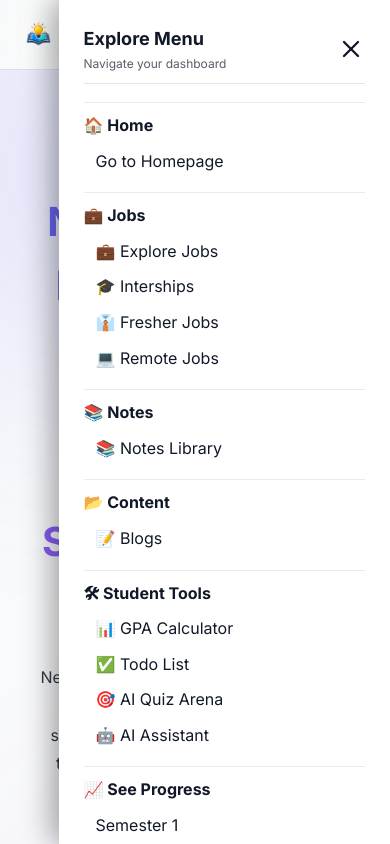
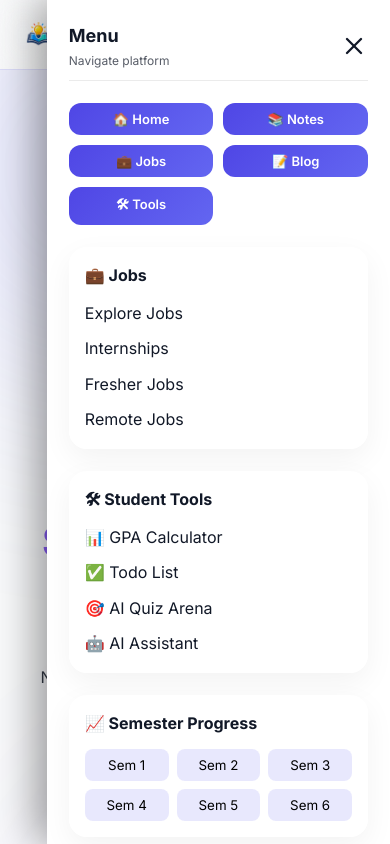
Before and after one commit to atulispro1/nextgen-study-hub, a React (Vite) app: page / in a window 390 px wide. Both pictures are taken after a click on the element 360 px from the left and 34 px from the top of the page. Shown: the top 844 px of the page. Built offline with nearby package versions, Linux system fonts and the light colour scheme.

Commit message:
favicon updates..

```diff
--- a/src/components/Navbar.jsx
+++ b/src/components/Navbar.jsx
@@ -145,7 +145,7 @@ export default function Navbar() {
             style={{
               width: "110px",
               height: "90px",
-              borderRadius: "8px"
+              borderRadius: "8px",
             }}
           />
 
@@ -172,7 +172,11 @@ export default function Navbar() {
           <div style={{ position: "relative" }}>
             <span
               style={{ cursor: "pointer" }}
-              onClick={() => setJobsOpen((prev) => !prev)}
+              onClick={() => {
+                const wasOpen = jobsOpen;
+                closeAllDropdowns();
+                setJobsOpen(!wasOpen);
+              }}
             >
               Jobs ▾
             </span>
@@ -240,7 +244,11 @@ export default function Navbar() {
           <div ref={notesRef} style={{ position: "relative" }}>
             <span
               style={{ cursor: "pointer" }}
-              onClick={() => setNotesOpen((prev) => !prev)}
+              onClick={() => {
+                const wasOpen = notesOpen;
+                closeAllDropdowns();
+                setNotesOpen(!wasOpen);
+              }}
             >
               Notes ▾
             </span>
@@ -285,7 +293,9 @@ export default function Navbar() {
             <span
               style={{ cursor: "pointer" }}
               onClick={() => {
-                setLegalOpen((prev) => !prev);
+                const wasOpen = contentOpen;
+                closeAllDropdowns();
+                setContentOpen(!wasOpen);
               }}
             >
               Legal ▾
@@ -345,7 +355,11 @@ export default function Navbar() {
           <div ref={contentRef} style={{ position: "relative" }}>
             <span
               style={{ cursor: "pointer" }}
-              onClick={() => setContentOpen((prev) => !prev)}
+              onClick={() => {
+                const wasOpen = toolsOpen;
+                closeAllDropdowns();
+                setToolsOpen(!wasOpen);
+              }}
             >
               Content ▾
             </span>
@@ -390,8 +404,9 @@ export default function Navbar() {
             <span
               style={{ cursor: "pointer" }}
               onClick={() => {
-                navigate("/student-tools");
-                setToolsOpen(!toolsOpen);
+                const wasOpen = toolsOpen;
+                closeAllDropdowns();
+                setToolsOpen(!wasOpen);
               }}
             >
               Student Tools ▾
@@ -463,7 +478,11 @@ export default function Navbar() {
           <div ref={progressRef} style={{ position: "relative" }}>
             <span
               style={{ cursor: "pointer" }}
-              onClick={() => setProgressDropdown((prev) => !prev)}
+              onClick={() => {
+                const wasOpen = progressDropdown;
+                closeAllDropdowns();
+                setProgressDropdown(!wasOpen);
+              }}
             >
               See Progress (Semester) ▾
             </span>
@@ -514,7 +533,11 @@ export default function Navbar() {
           <div style={{ position: "relative" }}>
             <span
               style={{ cursor: "pointer" }}
-              onClick={() => setContactsOpen((prev) => !prev)}
+              onClick={() => {
+                const wasOpen = contactsOpen;
+                closeAllDropdowns();
+                setContactsOpen(!wasOpen);
+              }}
             >
               Contacts ▾
             </span>
@@ -664,15 +687,13 @@ export default function Navbar() {
 
             <label htmlFor="themeSwitch">
               <div className="toggle-circle">
-
                 <svg className="sun" viewBox="0 0 24 24" fill="currentColor">
-        <circle cx="12" cy="12" r="5"/>
+                  <circle cx="12" cy="12" r="5" />
                 </svg>
 
                 <svg className="moon" viewBox="0 0 24 24" fill="currentColor">
-        <path d="M12 2a9 9 0 100 18 7 7 0 110-14z"/>
+                  <path d="M12 2a9 9 0 100 18 7 7 0 110-14z" />
                 </svg>
-
               </div>
             </label>
           </div>
@@ -688,7 +709,8 @@ export default function Navbar() {
         </div>
       </nav>
 
-      {/* MOBILE PANEL */}
+      {/* mobile view */}
+
       {mobileOpen && (
         <div
           className="fade-in"
@@ -696,138 +718,114 @@ export default function Navbar() {
             position: "fixed",
             top: 0,
             right: 0,
-            width: "85%",
+            width: "88%",
             height: "100vh",
-            background: theme === "dark" ? "#12121a" : "#ffffff",
-            padding: "25px",
+            background: theme === "dark" ? "#0f172a" : "#ffffff",
+            padding: "22px",
             zIndex: 2000,
             display: "flex",
             flexDirection: "column",
-            gap: "18px",
-            boxShadow: "-5px 0 30px rgba(0,0,0,0.4)",
+            gap: "22px",
+            boxShadow: "-10px 0 40px rgba(0,0,0,0.4)",
             overflowY: "auto",
           }}
         >
           {/* HEADER */}
+
           <div
             style={{
               display: "flex",
               justifyContent: "space-between",
               alignItems: "center",
-              paddingBottom: "10px",
               borderBottom:
                 theme === "dark"
-                  ? "1px solid rgba(255,255,255,0.1)"
-                  : "1px solid rgba(0,0,0,0.1)",
+                  ? "1px solid rgba(255,255,255,0.08)"
+                  : "1px solid rgba(0,0,0,0.08)",
+              paddingBottom: "10px",
             }}
           >
             <div>
-              <div style={{ fontSize: "18px", fontWeight: "700" }}>
-                Explore Menu
-              </div>
+              <div style={{ fontWeight: "700", fontSize: "18px" }}>Menu</div>
               <div style={{ fontSize: "12px", opacity: 0.7 }}>
-                Navigate your dashboard
+                Navigate platform
               </div>
             </div>
 
             <X
               size={28}
+              onClick={() => setMobileOpen(false)}
               style={{ cursor: "pointer" }}
-              onClick={() => setMobileOpen(false)}
             />
           </div>
 
-          {/* USER INFO SECTION */}
-          {isLoggedIn ? (
-            <div
-              style={{
-                display: "flex",
-                alignItems: "center",
-                gap: "12px",
-                padding: "12px",
-                borderRadius: "10px",
-                background:
-                  theme === "dark"
-                    ? "rgba(255,255,255,0.05)"
-                    : "rgba(0,0,0,0.04)",
-              }}
-            >
-              <div
-                style={{
-                  width: "45px",
-                  height: "45px",
-                  borderRadius: "50%",
-                  background: "linear-gradient(135deg,#6366f1,#8b5cf6)",
-                  display: "flex",
-                  alignItems: "center",
-                  justifyContent: "center",
-                  color: "white",
-                  fontWeight: "600",
-                }}
-              >
-                {user?.email?.charAt(0)?.toUpperCase()}
-              </div>
-
-              <div>
-                <div style={{ fontSize: "14px", fontWeight: "600" }}>
-                  {user?.email}
-                </div>
-                <div style={{ fontSize: "12px", opacity: 0.7 }}>
-                  Role: {role}
-                </div>
-              </div>
-            </div>
-          ) : null}
-
-          {/* NAVIGATION LINKS */}
+          {/* QUICK NAVIGATION */}
 
           <div
             style={{
-              paddingTop: "10px",
-              borderTop:
-                theme === "dark"
-                  ? "1px solid rgba(255,255,255,0.08)"
-                  : "1px solid rgba(0,0,0,0.08)",
-            }}
-          >
-            <strong>🏠 Home</strong>
-
-            <div
-              style={{
-                marginTop: "10px",
-                paddingLeft: "12px",
-                display: "flex",
-                flexDirection: "column",
+              display: "grid",
+              gridTemplateColumns: "1fr 1fr",
               gap: "10px",
             }}
           >
-              <span
+            <button
+              className="btn-primary btn-small"
               onClick={() => {
                 navigate("/");
                 setMobileOpen(false);
               }}
             >
-                Go to Homepage
-              </span>
-            </div>
+              🏠 Home
+            </button>
+
+            <button
+              className="btn-primary btn-small"
+              onClick={() => {
+                navigate("/notes-library");
+                setMobileOpen(false);
+              }}
+            >
+              📚 Notes
+            </button>
+
+            <button
+              className="btn-primary btn-small"
+              onClick={() => {
+                navigate("/jobs");
+                setMobileOpen(false);
+              }}
+            >
+              💼 Jobs
+            </button>
+
+            <button
+              className="btn-primary btn-small"
+              onClick={() => {
+                navigate("/blog");
+                setMobileOpen(false);
+              }}
+            >
+              📝 Blog
+            </button>
+
+            <button
+              className="btn-primary btn-small"
+              onClick={() => {
+                navigate("/student-tools");
+                setMobileOpen(false);
+              }}
+            >
+              🛠 Tools
+            </button>
           </div>
 
-          {/* JOBS */}
-          <div
-            style={{
-              paddingTop: "10px",
-              borderTop:
-                theme === "dark"
-                  ? "1px solid rgba(255,255,255,0.08)"
-                  : "1px solid rgba(0,0,0,0.08)",
-            }}
-          >
+          {/* JOB SECTION */}
+
+          <div className="glass" style={{ padding: "16px" }}>
             <strong>💼 Jobs</strong>
 
             <div
               style={{
-                marginTop: "10px",
-                paddingLeft: "12px",
+                marginTop: "12px",
                 display: "flex",
                 flexDirection: "column",
                 gap: "10px",
@@ -839,7 +837,7 @@ export default function Navbar() {
                   setMobileOpen(false);
                 }}
               >
-                💼 Explore Jobs
+                Explore Jobs
               </span>
 
               <span
@@ -848,7 +846,7 @@ export default function Navbar() {
                   setMobileOpen(false);
                 }}
               >
-                🎓 Interships
+                Internships
               </span>
 
               <span
@@ -857,7 +855,7 @@ export default function Navbar() {
                   setMobileOpen(false);
                 }}
               >
-                👔 Fresher Jobs
+                Fresher Jobs
               </span>
 
               <span
@@ -866,91 +864,19 @@ export default function Navbar() {
                   setMobileOpen(false);
                 }}
               >
-                💻 Remote Jobs
-              </span>
-            </div>
-          </div>
-
-          {/* NOTES */}
-          <div
-            style={{
-              paddingTop: "10px",
-              borderTop:
-                theme === "dark"
-                  ? "1px solid rgba(255,255,255,0.08)"
-                  : "1px solid rgba(0,0,0,0.08)",
-            }}
-          >
-            <strong>📚 Notes</strong>
-
-            <div
-              style={{
-                marginTop: "10px",
-                paddingLeft: "12px",
-                display: "flex",
-                flexDirection: "column",
-                gap: "10px",
-              }}
-            >
-              <span
-                onClick={() => {
-                  navigate("/notes-library");
-                  setMobileOpen(false);
-                }}
-              >
-                📚 Notes Library
-              </span>
-            </div>
-          </div>
-
-          {/* CONTENT */}
-          <div
-            style={{
-              paddingTop: "10px",
-              borderTop:
-                theme === "dark"
-                  ? "1px solid rgba(255,255,255,0.08)"
-                  : "1px solid rgba(0,0,0,0.08)",
-            }}
-          >
-            <strong>📂 Content</strong>
-
-            <div
-              style={{
-                marginTop: "10px",
-                paddingLeft: "12px",
-                display: "flex",
-                flexDirection: "column",
-                gap: "10px",
-              }}
-            >
-              <span
-                onClick={() => {
-                  navigate("/blog");
-                  setMobileOpen(false);
-                }}
-              >
-                📝 Blogs
+                Remote Jobs
               </span>
             </div>
           </div>
 
           {/* STUDENT TOOLS */}
-          <div
-            style={{
-              paddingTop: "10px",
-              borderTop:
-                theme === "dark"
-                  ? "1px solid rgba(255,255,255,0.08)"
-                  : "1px solid rgba(0,0,0,0.08)",
-            }}
-          >
+
+          <div className="glass" style={{ padding: "16px" }}>
             <strong>🛠 Student Tools</strong>
 
             <div
               style={{
-                marginTop: "10px",
-                paddingLeft: "12px",
+                marginTop: "12px",
                 display: "flex",
                 flexDirection: "column",
                 gap: "10px",
@@ -994,57 +920,48 @@ export default function Navbar() {
             </div>
           </div>
 
-          {/* PROGRESS */}
-          <div
-            style={{
-              paddingTop: "10px",
-              borderTop:
-                theme === "dark"
-                  ? "1px solid rgba(255,255,255,0.08)"
-                  : "1px solid rgba(0,0,0,0.08)",
-            }}
-          >
-            <strong>📈 See Progress</strong>
+          {/* SEMESTERS */}
+
+          <div className="glass" style={{ padding: "16px" }}>
+            <strong>📈 Semester Progress</strong>
 
             <div
               style={{
-                marginTop: "10px",
-                paddingLeft: "12px",
-                display: "flex",
-                flexDirection: "column",
-                gap: "10px",
+                marginTop: "12px",
+                display: "grid",
+                gridTemplateColumns: "repeat(3,1fr)",
+                gap: "8px",
               }}
             >
               {[1, 2, 3, 4, 5, 6].map((sem) => (
-                <span
+                <button
                   key={sem}
+                  style={{
+                    padding: "8px",
+                    borderRadius: "8px",
+                    border: "none",
+                    cursor: "pointer",
+                    background: "rgba(99,102,241,0.15)",
+                  }}
                   onClick={() => {
                     navigate(`/semester/${sem}`);
                     setMobileOpen(false);
                   }}
                 >
-                  Semester {sem}
-                </span>
+                  Sem {sem}
+                </button>
               ))}
             </div>
           </div>
 
           {/* CONTACT */}
-          <div
-            style={{
-              paddingTop: "10px",
-              borderTop:
-                theme === "dark"
-                  ? "1px solid rgba(255,255,255,0.08)"
-                  : "1px solid rgba(0,0,0,0.08)",
-            }}
-          >
-            <strong>📞 Contacts</strong>
+
+          <div className="glass" style={{ padding: "16px" }}>
+            <strong>📞 Contact</strong>
 
             <div
               style={{
-                marginTop: "10px",
-                paddingLeft: "12px",
+                marginTop: "12px",
                 display: "flex",
                 flexDirection: "column",
                 gap: "10px",
@@ -1056,7 +973,7 @@ export default function Navbar() {
                   setMobileOpen(false);
                 }}
               >
-                📬 Contact Owner
+                Contact Owner
               </span>
 
               <span
@@ -1065,27 +982,19 @@ export default function Navbar() {
                   setMobileOpen(false);
                 }}
               >
-                👨‍🏫 Contact Faculty
+                Contact Faculty
               </span>
             </div>
           </div>
 
           {/* LEGAL */}
-          <div
-            style={{
-              paddingTop: "10px",
-              borderTop:
-                theme === "dark"
-                  ? "1px solid rgba(255,255,255,0.08)"
-                  : "1px solid rgba(0,0,0,0.08)",
-            }}
-          >
+
+          <div className="glass" style={{ padding: "16px" }}>
             <strong>📄 Legal</strong>
 
             <div
               style={{
-                marginTop: "10px",
-                paddingLeft: "12px",
+                marginTop: "12px",
                 display: "flex",
                 flexDirection: "column",
                 gap: "10px",
@@ -1121,62 +1030,22 @@ export default function Navbar() {
           </div>
 
           {/* ADMIN */}
+
           {!isLoggedIn && (
             <button
+              className="btn-primary"
               onClick={() => {
                 navigate("/admin");
                 setMobileOpen(false);
               }}
-              className="btn-primary"
             >
               Admin Login
             </button>
           )}
 
-          {isLoggedIn && (
-            <>
-              {isOwner && (
-                <button
-                  onClick={() => {
-                    navigate("/admin?mode=create");
-                    setMobileOpen(false);
-                  }}
-                  className="btn-primary"
-                >
-                  + Create Faculty
-                </button>
-              )}
+          {/* THEME TOGGLE */}
 
-              <button
-                onClick={() => {
-                  navigate("/admin");
-                  setMobileOpen(false);
-                }}
-                className="btn-primary"
-              >
-                Admin Panel
-              </button>
-
-              <button
-                onClick={() => {
-                  logout();
-                  setMobileOpen(false);
-                }}
-                style={{
-                  padding: "10px",
-                  borderRadius: "8px",
-                  border: "none",
-                  background: "crimson",
-                  color: "white",
-                  cursor: "pointer",
-                }}
-              >
-                Logout
-              </button>
-            </>
-          )}
-
-          {/* THEME SWITCH */}
+          <div style={{ marginTop: "10px" }}>
             <div className="theme-toggle">
               <input
                 type="checkbox"
@@ -1186,18 +1055,9 @@ export default function Navbar() {
               />
 
               <label htmlFor="themeSwitch">
-    <div className="toggle-circle">
-
-      <svg className="sun" viewBox="0 0 24 24" fill="currentColor">
-        <circle cx="12" cy="12" r="5"/>
-      </svg>
-
-      <svg className="moon" viewBox="0 0 24 24" fill="currentColor">
-        <path d="M12 2a9 9 0 100 18 7 7 0 110-14z"/>
-      </svg>
-
+                <div className="toggle-circle"></div>
+              </label>
             </div>
-  </label>
           </div>
         </div>
       )}
--- a/src/index.css
+++ b/src/index.css
@@ -385,3 +385,24 @@ body.dark .resource-link:hover{
   background:linear-gradient(135deg,#6366f1,#8b5cf6);
   color:white;
 }
+
+nav{
+  position: fixed;
+  top: 0;
+  left: 0;
+  width: 100%;
+  z-index: 1000;
+}
+
+.desktop-nav span{
+  transition:0.25s;
+}
+
+.desktop-nav span:hover{
+  background:rgba(99,102,241,0.12);
+  color:var(--primary);
+}
+
+.dropdown-item:hover{
+  background:rgba(99,102,241,0.15);
+}
```
Lines whose indentation alone changed are shown as unchanged.
